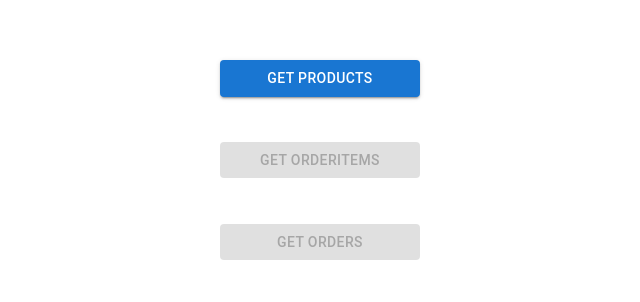
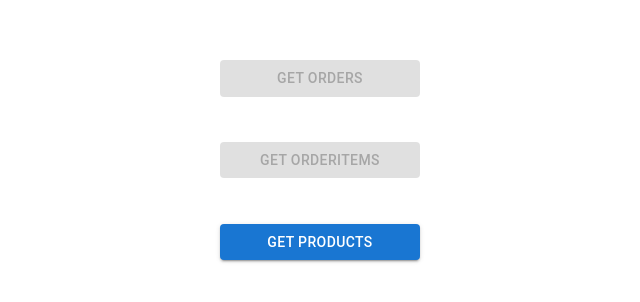
Before and after one commit to jared-v-hoyt/ExampleFrontend, a React (Create React App) app: page / in a window 1280 px wide. Shown: the part 240-542 px from the top of the page, without its empty margins (0-640 px from the left). Built offline with nearby package versions, Linux system fonts and the light colour scheme.

Commit message:
Remove disable_buttons state and parse_product_list function

```diff
--- a/src/App.js
+++ b/src/App.js
@@ -6,29 +6,21 @@ export default function App() {
 	const [product_list, set_product_list] = useState([]);
 	const product_list_handler = (list) => set_product_list(list);
 
-	const [disabled_buttons, set_disabled_buttons] = useState([
-		false,
-		true,
-		true,
-	]);
-	const disabled_buttons_handler = (button_states) =>
-		set_disabled_buttons(button_states);
+	const [is_loading, set_is_loading] = useState([false, false, false]);
+	const is_loading_handler = (boolean_array) => set_is_loading(boolean_array);
 
-	const [is_loading, set_is_loading] = useState(false);
-	const is_loading_handler = (bool) => set_is_loading(bool);
+	function fetch_order_list() {
+		// TODO: implement
+		return;
+	}
 
-	function parse_product_list(result) {
-		let list = [];
-
-		result.forEach((product) => {
-			list.push(<tr>{product.productName}</tr>);
-		});
-
-		product_list_handler(list);
+	function fetch_order_item_list() {
+		// TODO: implement
+		return;
 	}
 
 	function fetch_product_list() {
-		is_loading_handler(true);
+		is_loading_handler([false, false, true]);
 
 		// TODO: remove timeout. This is only here to demonstrate the CircularProgress component
 		setTimeout(() => {
@@ -39,9 +31,15 @@ export default function App() {
 
 			fetch("http://localhost:5134/products", request_options)
 				.then((response) => response.json())
-				.then((result) => parse_product_list(result))
+				.then((result) => {
+					let list = [];
+					result.forEach((product) =>
+						list.push(<tr>{product.productName}</tr>)
+					);
+					product_list_handler(list);
+				})
 				.catch((error) => console.log("error", error))
-				.finally(is_loading_handler(false));
+				.finally(is_loading_handler([false, false, false]));
 		}, 2000);
 	}
 
@@ -50,28 +48,30 @@ export default function App() {
 			<Box className="button-group-wrapper">
 				<Box className="button-group">
 					<Button
+						disabled={true} // TODO: implement fetch_order_list, then update this line of code
+						onClick={fetch_order_list}
 						variant="contained"
-						disabled={disabled_buttons[0]}
-						onClick={fetch_product_list}
 					>
-						Get Products
+						{is_loading[0] ? <CircularProgress size={24} /> : "Get Orders"}
 					</Button>
 					<Button
+						disabled={true} // TODO: implement fetch_order_item_list, then update this line of code
+						onClick={fetch_order_item_list}
 						variant="contained"
-						disabled={disabled_buttons[1]}
 					>
-						Get OrderItems
+						{is_loading[1] ? <CircularProgress size={24} /> : "Get OrderItems"}
 					</Button>
 					<Button
+						disabled={is_loading[2]}
+						onClick={fetch_product_list}
 						variant="contained"
-						disabled={disabled_buttons[2]}
 					>
-						Get Orders
+						{is_loading[2] ? <CircularProgress size={24} /> : "Get Products"}
 					</Button>
 				</Box>
 			</Box>
 			<Box className="response-wrapper">
-				{is_loading ? <CircularProgress /> : <table>{product_list}</table>}
+				<table>{product_list}</table>
 			</Box>
 		</Box>
 	);
```
